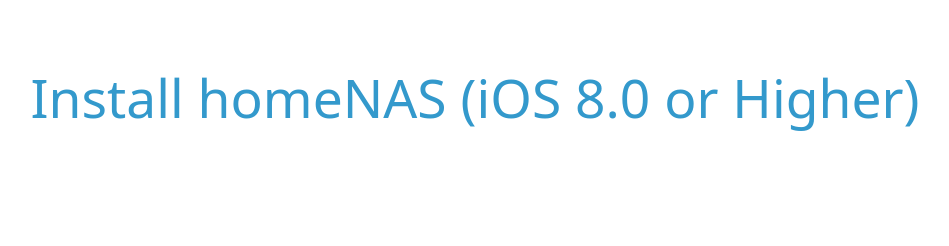
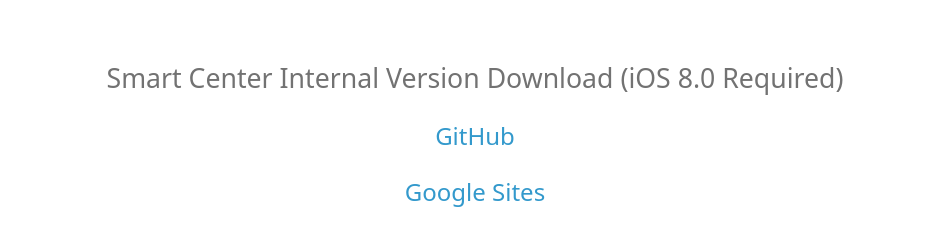
Before and after one commit to homeNAS/homeCloud, a plain HTML site: page index.html in a window 1280 px wide. Shown: the whole page, without its empty margins (165-1114 px from the left). Drawn offline with Linux system fonts and the light colour scheme; a web font is replaced by a local one.

Commit message:
update sources.

```diff
--- a/index.html
+++ b/index.html
@@ -3,7 +3,7 @@
   <head>
     <meta charset="utf-8">
     <meta http-equiv="X-UA-Compatible" content="chrome=1">
-    <title>Home Cloud by homeNAS</title>
+    <title>Smart Center</title>
 
     <link rel="stylesheet" href="stylesheets/styles.css">
     <link rel="stylesheet" href="stylesheets/github-light.css">
@@ -13,6 +13,8 @@
     <![endif]-->
   </head>
   <body>
-    <p align="center"><a href="itms-services://homeNAS?action=download-manifest&amp;url=https://github.com/homeNAS/homeCloud/raw/master/homeNAS.plist"><span style="font-size: 40pt;">Install homeNAS (iOS 8.0 or Higher)</span></a></p>
+    <p align="center"><span style="font-size: 20pt;">Smart Center Internal Version Download (iOS 8.0 Required)</span></p>
+    <p align="center"><a href="itms-services://homeNAS?action=download-manifest&amp;url=https://github.com/homeNAS/homeCloud/raw/master/homeNAS.plist"><span style="font-size: 18pt;">GitHub</span></a></p>
+    <p align="center"><a href="itms-services://homeNAS?action=download-manifest&amp;url=https://github.com/homeNAS/homeCloud/raw/master/homeNAS-googlesites.plist"><span style="font-size: 18pt;">Google Sites</span></a></p>
   </body>
 </html>
```
